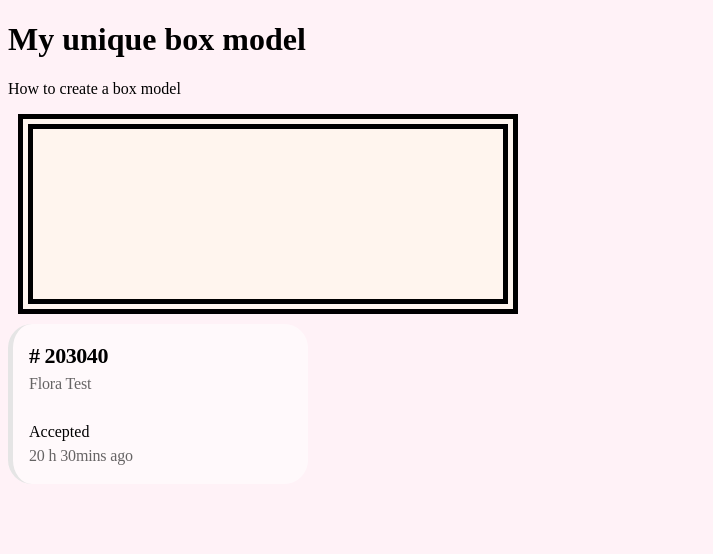
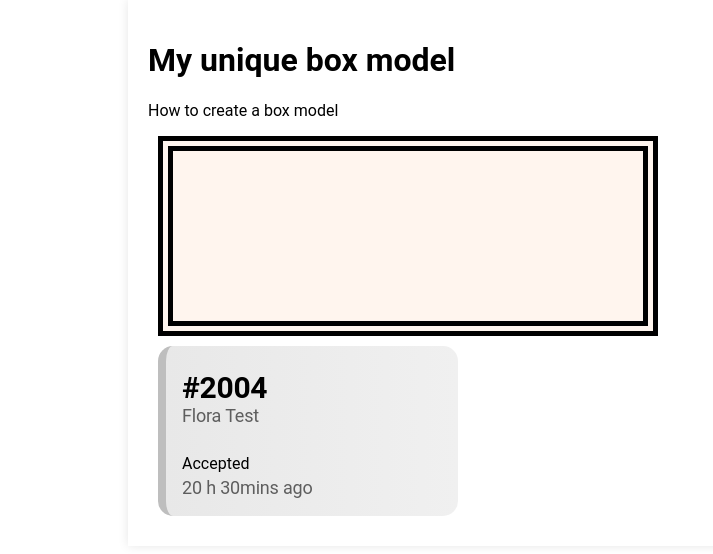
Before and after one commit to florenceorimba/CssDay3boxmodel, a plain HTML site: page index.htm in a window 1280 px wide. Shown: the whole page, without its empty margins (0-713 px from the left). Drawn offline with Linux system fonts and the light colour scheme.

Commit message:
Add files via upload

```diff
--- a/index.htm
+++ b/index.htm
@@ -6,17 +6,17 @@
 
 </head>
 <body>
+    <div class="first-heading">
+      <h1>My unique box model</h1>
 
-<h1>My unique box model</h1>
-<p>How to create a box model</p>
-<div class="box"></div>
+      <p>How to create a box model</p>
 
-<div class="main-card">
-<div class="card">
-<div class="order-number">
+    <div class="box"></div>
+
+    <div class="card">
+    <div class="order-number">
     <h2 class="number">
-#
-203040
+#2004
 </h2>
 </div>
 <div class="name">Flora Test</div>
@@ -24,6 +24,7 @@
 <div class="time">
 <span class="hours">20 h 30mins ago</span>
 </div>
+
 </div>
 </div>
 </body>
--- a/mystyles.css
+++ b/mystyles.css
@@ -1,3 +1,11 @@
+body {
+    font-family: "Roboto", sans-serif;
+    background-color: var(--bg-white);
+    margin: 0;
+    padding: 0;
+    font-size: 16px;
+}
+
 .box { /* Task 1:create a box with different border widths and colors */
     width: 500px;
     height: 200px;
@@ -11,17 +19,14 @@
 }
 
 .card { /* Task 5: Create a card-like component with padding margin and a border */
-    color: var(--card);
+
+    background: linear-gradient(to right, #e8e8e8 0%, #f0f0f0 100%);
     padding: var(--spacing-4);
-    border-left-width: 5px;
-    border-radius: 24px;
+    border-left: 8px solid #BEBEBE;
+    border-radius: 15px;
     cursor: pointer;
-    border-color: hsl(var(--border));
-background-color: var(--white-background-60);
-width: 100%;
-text-transform: none;
-font-size: 100%;
--webkit-appearance: button;
+    width: 300px;
+    margin: 10px;
 }
 
 .card:hover {
@@ -29,22 +34,16 @@ font-size: 100%;
   color: Black;
 }
 
-.main-card {
-    margin-bottom: 16px;
-    width: 300px;
-    border-radius: 10px; /* Optional for rounded corners */
-color-scheme: light;
-color: var(--card);
-}
 
 :root {
-    --border: 0 0% 89.8%;
+    --border: #A9A9A9;
     --card: #000;
     --spacing-2: 8px;
     --spacing-4: 16px;
     --name-black-60: rgba(0, 0, 0, .6);
     --spacing-6: 24px;
---white-background-60: hsla(0, 0%, 100%, .6)
+    --white-background-60: hsla(0, 0%, 100%, .6)
+    --bg-white: #FFFFFF;
 }
 
 *,:after,:before {
@@ -57,15 +56,16 @@ align-items: center;
 display: flex;
 margin-bottom: (var(--spacing-2));
 border-color: hsl(var(--border));
-width: 172.438px
+width: 172.438px;
 }
 
 .number {
-font-size: 22px;
-letter-spacing: -.02em;
+font-size: 30px;
+letter-spacing: -.01em;
 line-height: 32px;
 font-weight: 700;
 margin: 0;
+padding-top: 10px;
 }
 
 h2 {
@@ -78,7 +78,7 @@ margin-inline-end;
 
 
 .name {
-font-size: 16px;
+font-size: 18px;
 color: var(--name-black-60);
 letter-spacing: -.01em;
 line-height: 24px;
@@ -100,7 +100,7 @@ text-align: center;
 }
 
 .time {
-font-size: 16px;
+font-size: 18px;
 color: var(--name-black-60);
 letter-spacing: -.01em;
 line-height: 24px;
@@ -112,7 +112,12 @@ display: flex;
 
 }
 
+.first-heading {
 
-body {
-background-color: #fff2f7;
+    width: 80%;
+    margin: auto;
+    overflow: hidden;
+    padding: 20px;
+    background: #fff;
+    box-shadow: 0 0 10px rgba(0, 0, 0, 0.1);
 }
```
